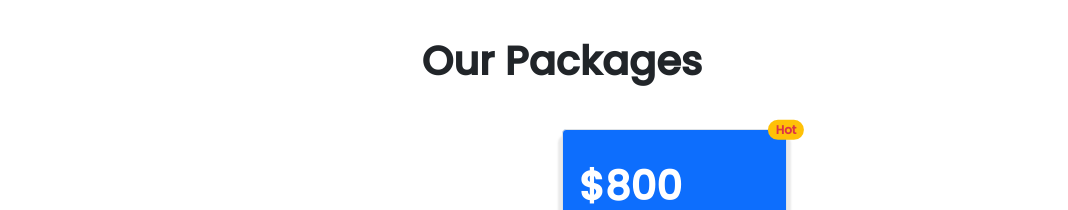
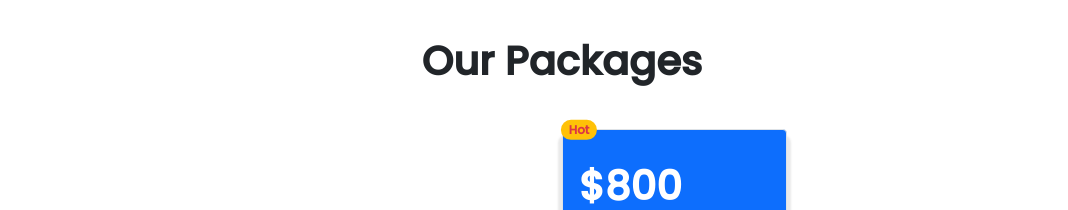
Before and after one commit to RabbiAhemed/eventica-convention-center, a plain HTML site: page index.html in a window 1280 px wide. Shown: the part 1020-1230 px from the top of the page, without its empty margins (78-1146 px from the left). Drawn offline with nearby package versions, Linux system fonts and the light colour scheme.

Commit message:
hot updated

```diff
--- a/index.html
+++ b/index.html
@@ -206,7 +206,7 @@
                             class="card rounded-lg bg-primary justify-content-center align-items-center pt-3 border rounded">
                             <div class="card-body">
                                 <button type="button"
-                                    class="btn btn-primary position-relative position-absolute top-0 start-100 translate-middle badge rounded-pill text-danger bg-warning border-0">Hot
+                                    class="btn btn-primary position-relative position-absolute top-0 start-80 translate-middle badge rounded-pill text-danger bg-warning border-0">Hot
                                 </button>
                                 <div>
                                     <h1 class="text-white fw-bold">$800</h1>
```
